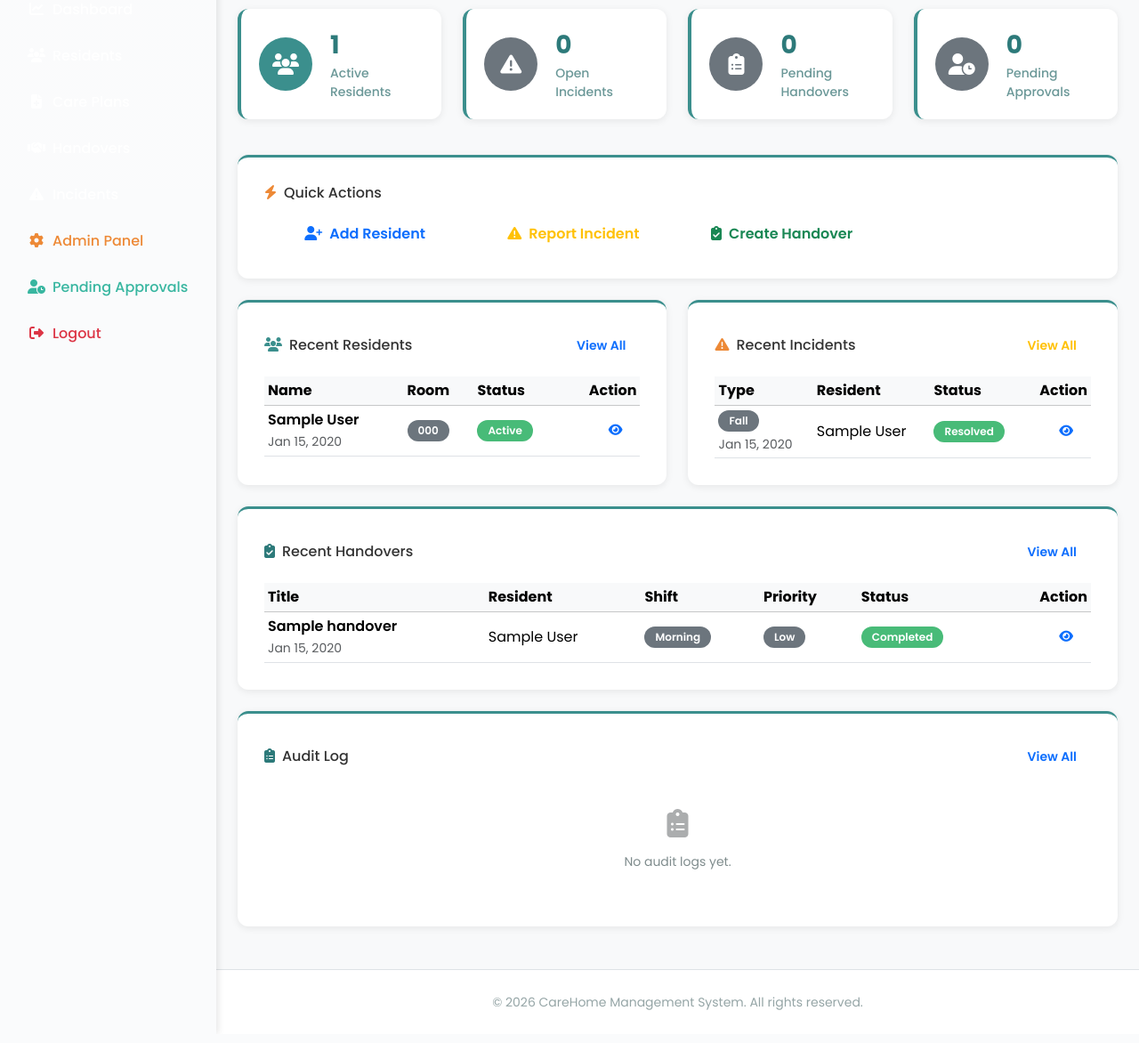
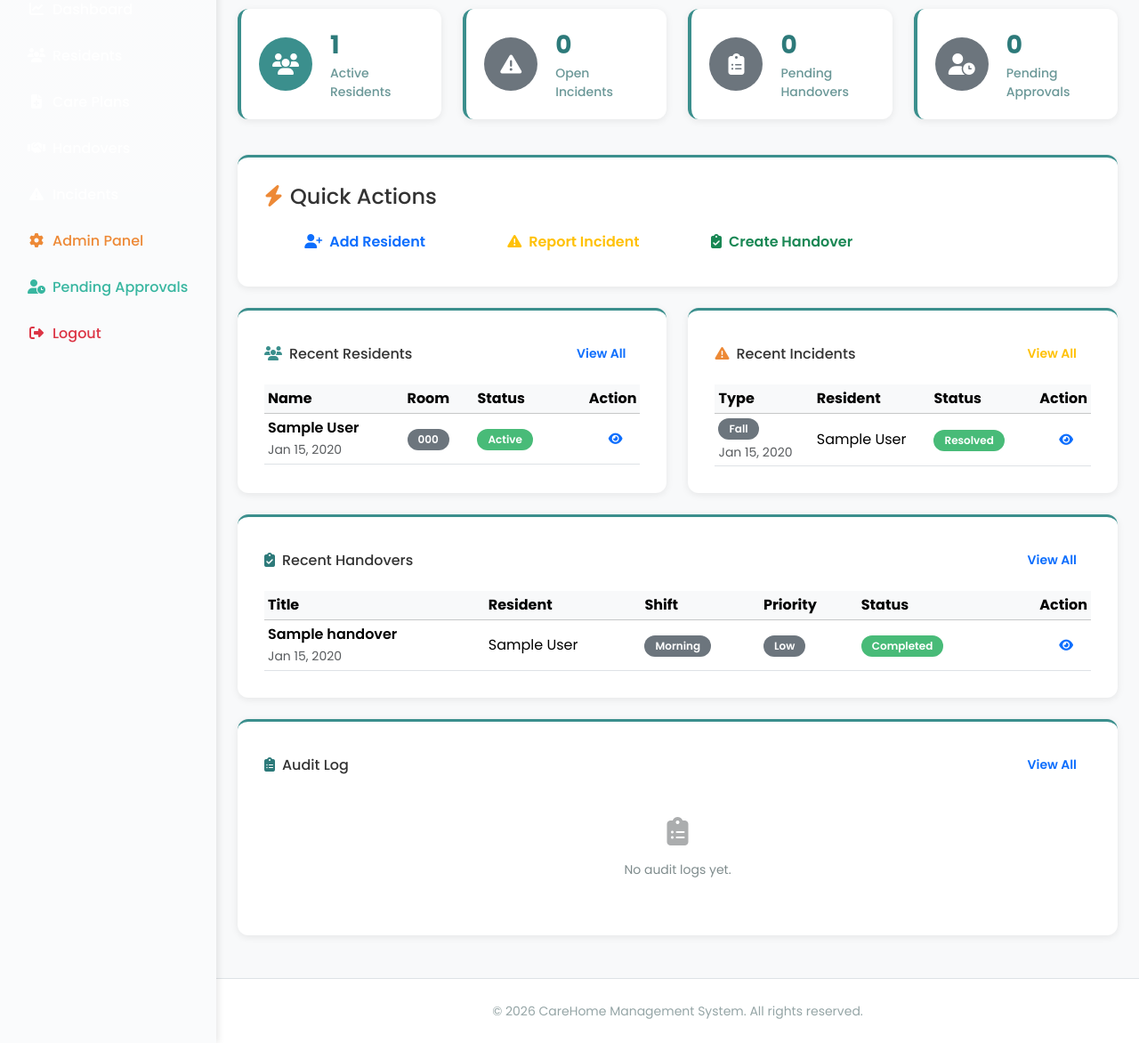
Before and after one commit to tolasedairo/carehome, a Django app: page / in a window 1280 px wide. Shown: the part 253-1425 px from the top of the page at 89% size. Run offline with Django 5.2, Linux system fonts and the light colour scheme; a user stored in the database is signed in; tables that the repository leaves empty hold one stand-in row (values such as "Sample post"); data that the repository does not hold is empty.

Commit message:
Update canonical link format in base.html and change Quick Actions heading to h4 in home.html

```diff
--- a/templates/base.html
+++ b/templates/base.html
@@ -9,7 +9,7 @@
 
     <meta name="description" content="{% block meta_description %}Care home management system for residents, care plans, incidents, and handovers.{% endblock %}">
     <meta name="robots" content="{% if user.is_authenticated %}noindex, nofollow{% else %}index, follow{% endif %}">
-    <link rel="canonical" href="{{ request.build_absolute_uri|cut:request.get_full_path }}{{ request.path }}">
+    <link rel="canonical" href="{{ request.scheme }}://{{ request.get_host }}{{ request.path }}">
 
     <meta property="og:title" content="{% block og_title %}CareHome Management System{% endblock %}">
     <meta property="og:description" content="{% block og_description %}Care home management system for residents, care plans, incidents, and handovers.{% endblock %}">
--- a/templates/dashboard/home.html
+++ b/templates/dashboard/home.html
@@ -88,7 +88,7 @@
 <div class="row mb-4">
     <div class="col-12">
         <div class="feature-card">
-            <h6 class="mb-3"><i class="fas fa-bolt me-2 text-warning"></i>Quick Actions</h6>
+            <h4 class="mb-3"><i class="fas fa-bolt me-2 text-warning"></i>Quick Actions</h4>
             <div class="row g-2">
                 {% if user.role == "MANAGER" %}
                 <div class="col-lg-3 col-md-6">
```
